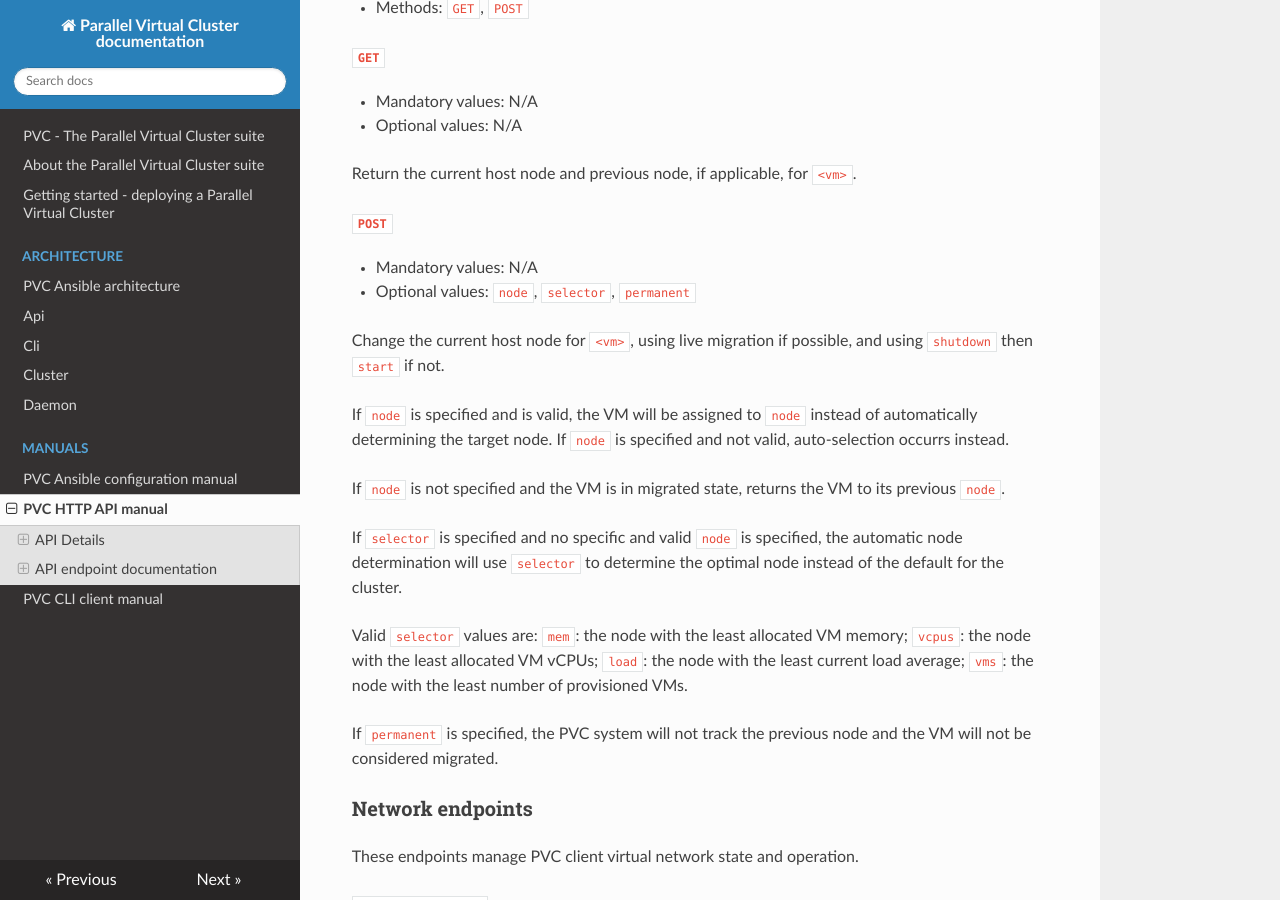
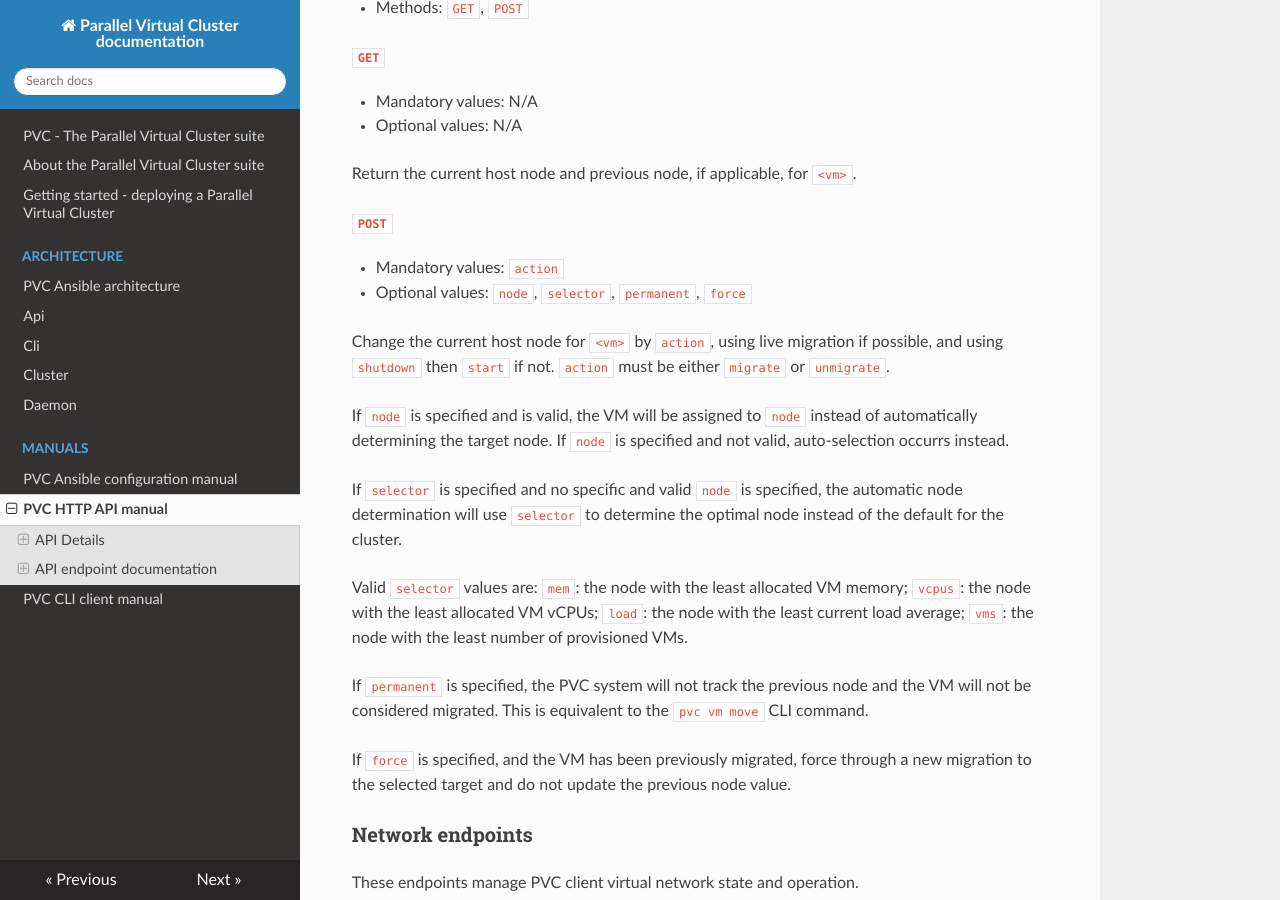
Before and after one commit to parallelvirtualcluster/pvc, an MkDocs documentation site: the page built from docs/manuals/api.md, in a window 1280 px wide and 900 px high, scrolled down 7036 px. Built offline with MkDocs 1.6.1, drawn with Linux system fonts in a browser that asks for light colours; nearby versions of some CDN libraries.

Commit message:
RESTify the VM functions and enable debug mode

```diff
--- a/docs/manuals/api.md
+++ b/docs/manuals/api.md
@@ -214,20 +214,20 @@
 Return the current host node and previous node, if applicable, for `<vm>`.
 
 ###### `POST`
- * Mandatory values: N/A
- * Optional values: `node`, `selector`, `permanent`
+ * Mandatory values: `action`
+ * Optional values: `node`, `selector`, `permanent`, `force`
 
-Change the current host node for `<vm>`, using live migration if possible, and using `shutdown` then `start` if not.
+Change the current host node for `<vm>` by `action`, using live migration if possible, and using `shutdown` then `start` if not. `action` must be either `migrate` or `unmigrate`.
 
 If `node` is specified and is valid, the VM will be assigned to `node` instead of automatically determining the target node. If `node` is specified and not valid, auto-selection occurrs instead.
-
-If `node` is not specified and the VM is in migrated state, returns the VM to its previous `node`.
 
 If `selector` is specified and no specific and valid `node` is specified, the automatic node determination will use `selector` to determine the optimal node instead of the default for the cluster.
 
 Valid `selector` values are: `mem`: the node with the least allocated VM memory; `vcpus`: the node with the least allocated VM vCPUs; `load`: the node with the least current load average; `vms`: the node with the least number of provisioned VMs.
 
-If `permanent` is specified, the PVC system will not track the previous node and the VM will not be considered migrated.
+If `permanent` is specified, the PVC system will not track the previous node and the VM will not be considered migrated. This is equivalent to the `pvc vm move` CLI command.
+
+If `force` is specified, and the VM has been previously migrated, force through a new migration to the selected target and do not update the previous node value.
 
 ### Network endpoints
 
```
Also changed, not shown: 3 other files.
